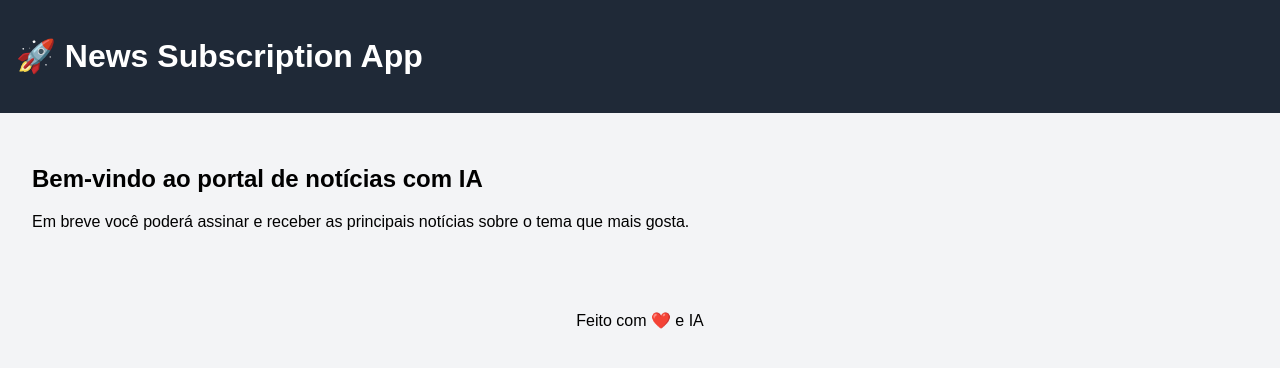
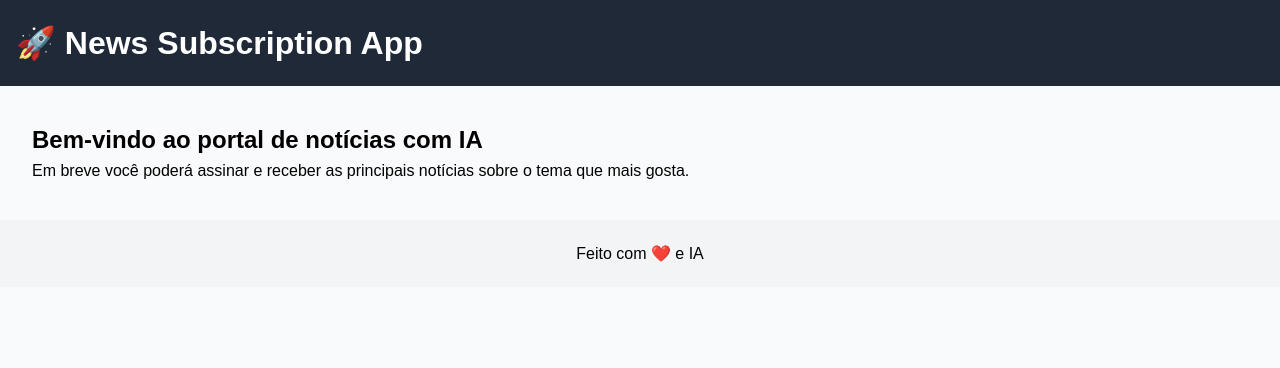
Before and after one commit to noticiasn8nsistem/Sistema-de-not-cia-ia, a Next.js app: page / in a window 1280 px wide. Shown: the top 368 px of the page. Built offline with nearby package versions, Linux system fonts and the light colour scheme.

Commit message:
Update globals.css
Atualizar globals.css

```diff
--- a/app/globals.css
+++ b/app/globals.css
@@ -1,7 +1,10 @@
-/* globals.css */
+/* Estilos globais */
 body {
   margin: 0;
   padding: 0;
   font-family: Arial, sans-serif;
-  background-color: #f3f4f6;
+  background-color: #f9fafb;
 }
+h1, h2, p {
+  margin: 0.5rem 0;
+}
```
